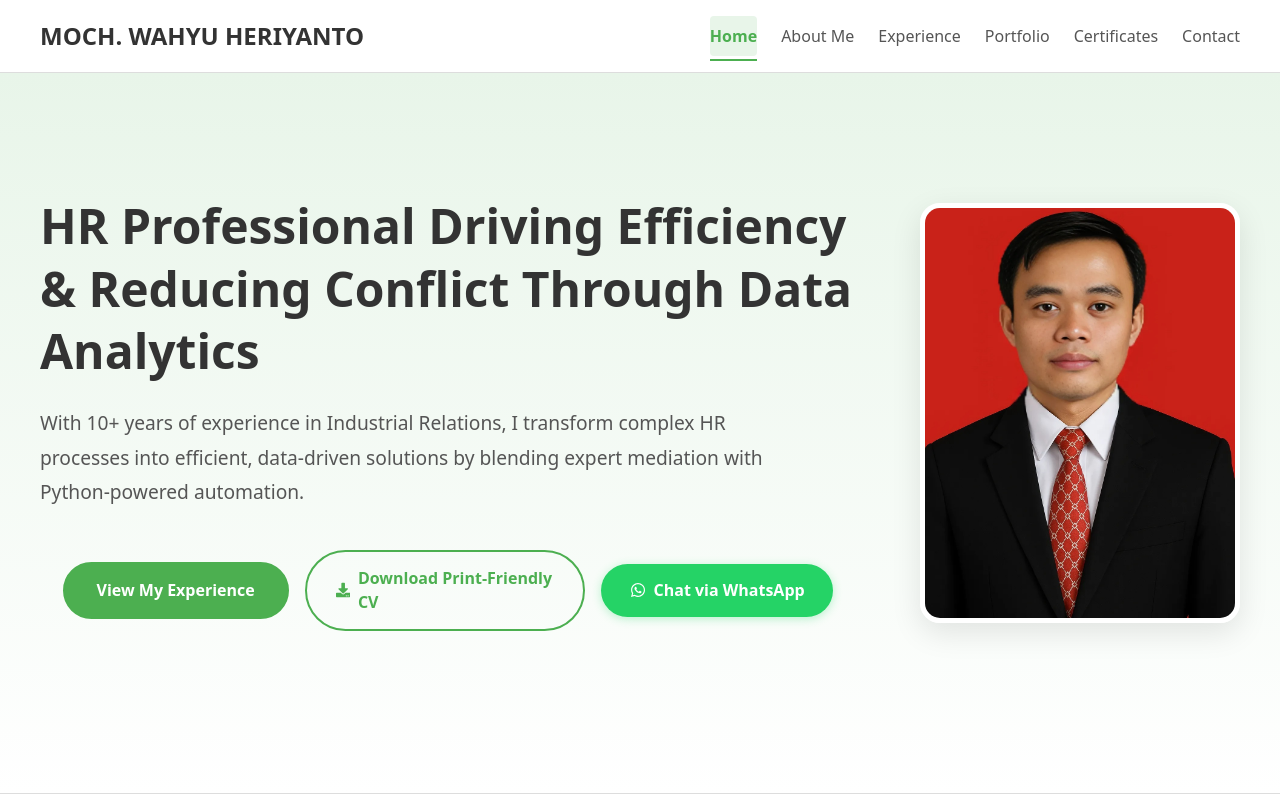
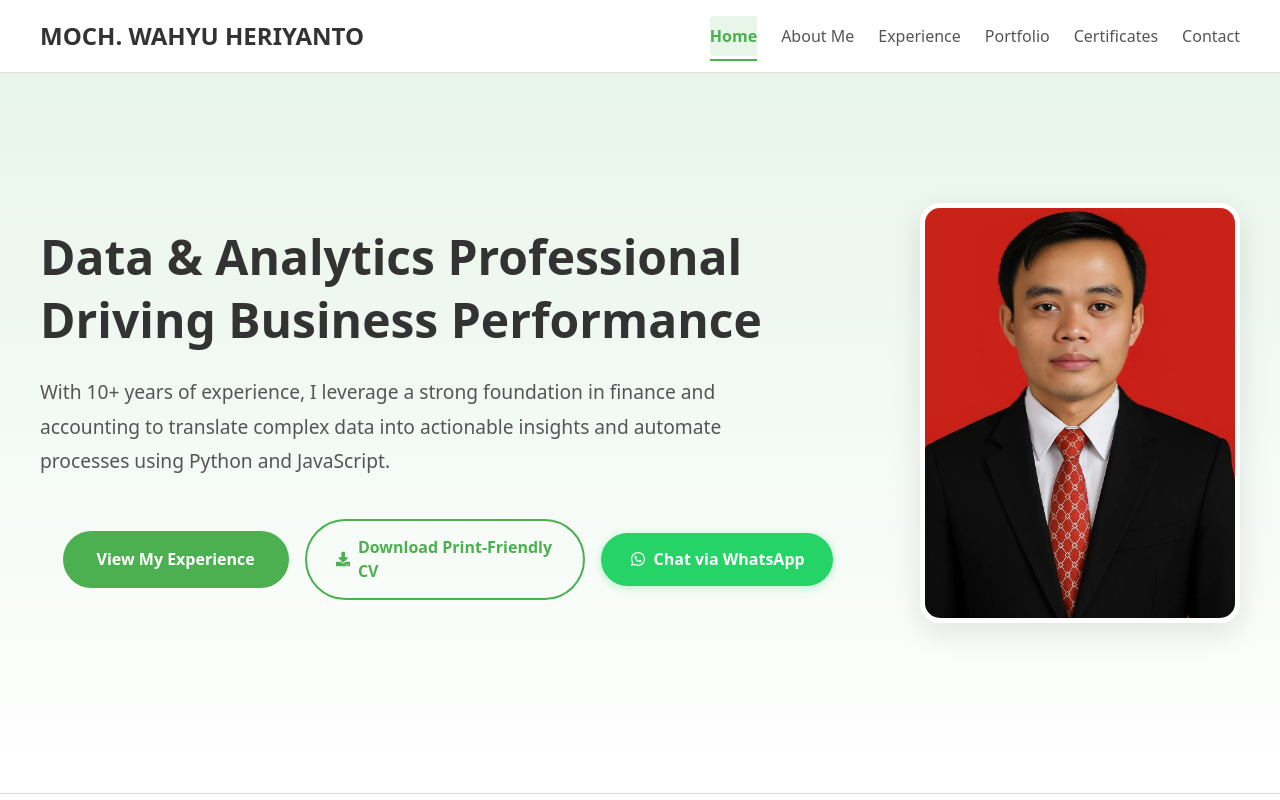
Before and after one commit to artspacetone/wahyuheriyantohr, a React (Vite) app: page / in a window 1280 px wide. Shown: the top 800 px of the page. Built offline with nearby package versions, Linux system fonts and the light colour scheme.

Commit message:
Update Home.tsx

```diff
--- a/src/pages/Home.tsx
+++ b/src/pages/Home.tsx
@@ -11,10 +11,10 @@ const Home: React.FC = () => {
           <div className="profile-container">
             <div className="profile-text">
               <h1 id="hero-heading">
-                HR Professional Driving Efficiency & Reducing Conflict Through Data Analytics
+                Data & Analytics Professional Driving Business Performance
               </h1>
               <p className="intro-text">
-                With 10+ years of experience in Industrial Relations, I transform complex HR processes into efficient, data-driven solutions by blending expert mediation with Python-powered automation.
+                With 10+ years of experience, I leverage a strong foundation in finance and accounting to translate complex data into actionable insights and automate processes using Python and JavaScript.
               </p>
 
               <div className="cta-buttons">
@@ -23,7 +23,7 @@ const Home: React.FC = () => {
                 </Link>
 
                 <a
-                  href="/CV-Moch-Wahyu-Heriyanto-EN.html"
+                  href="/CV-Moch-Wahyu-Heriyanto-EN.pdf"
                   className="cta-secondary"
                   download="CV - Moch Wahyu Heriyanto.pdf"
                   aria-label="Download my resume in PDF format"
@@ -47,7 +47,7 @@ const Home: React.FC = () => {
             </div>
             <img
               src="/profile.jpg"
-              alt="MOCH. WAHYU HERIYANTO - HR Professional & Data Analyst"
+              alt="MOCH. WAHYU HERIYANTO - Data & Analytics Professional"
               className="profile-image"
               width="280"
               height="350"
```
